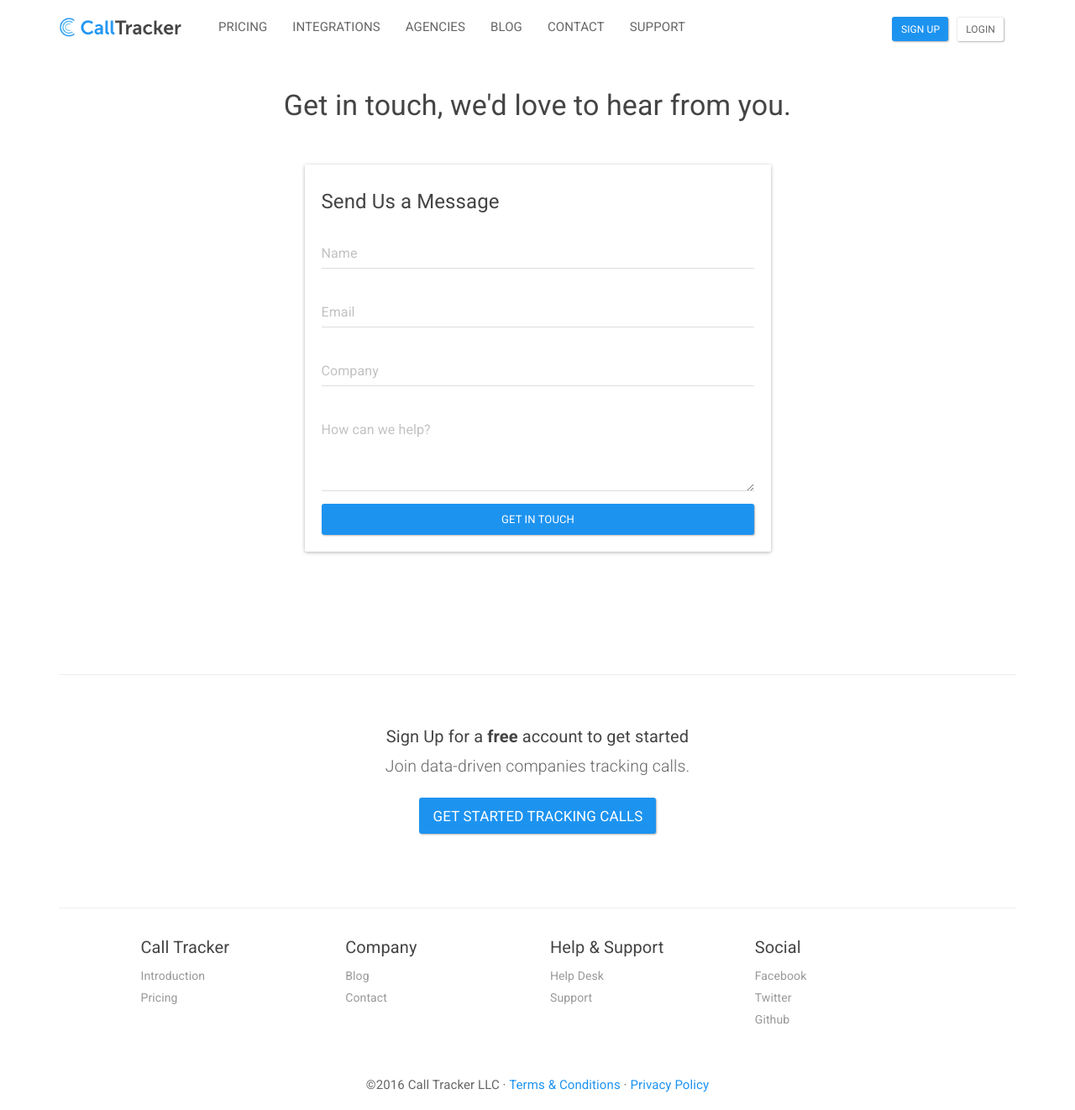
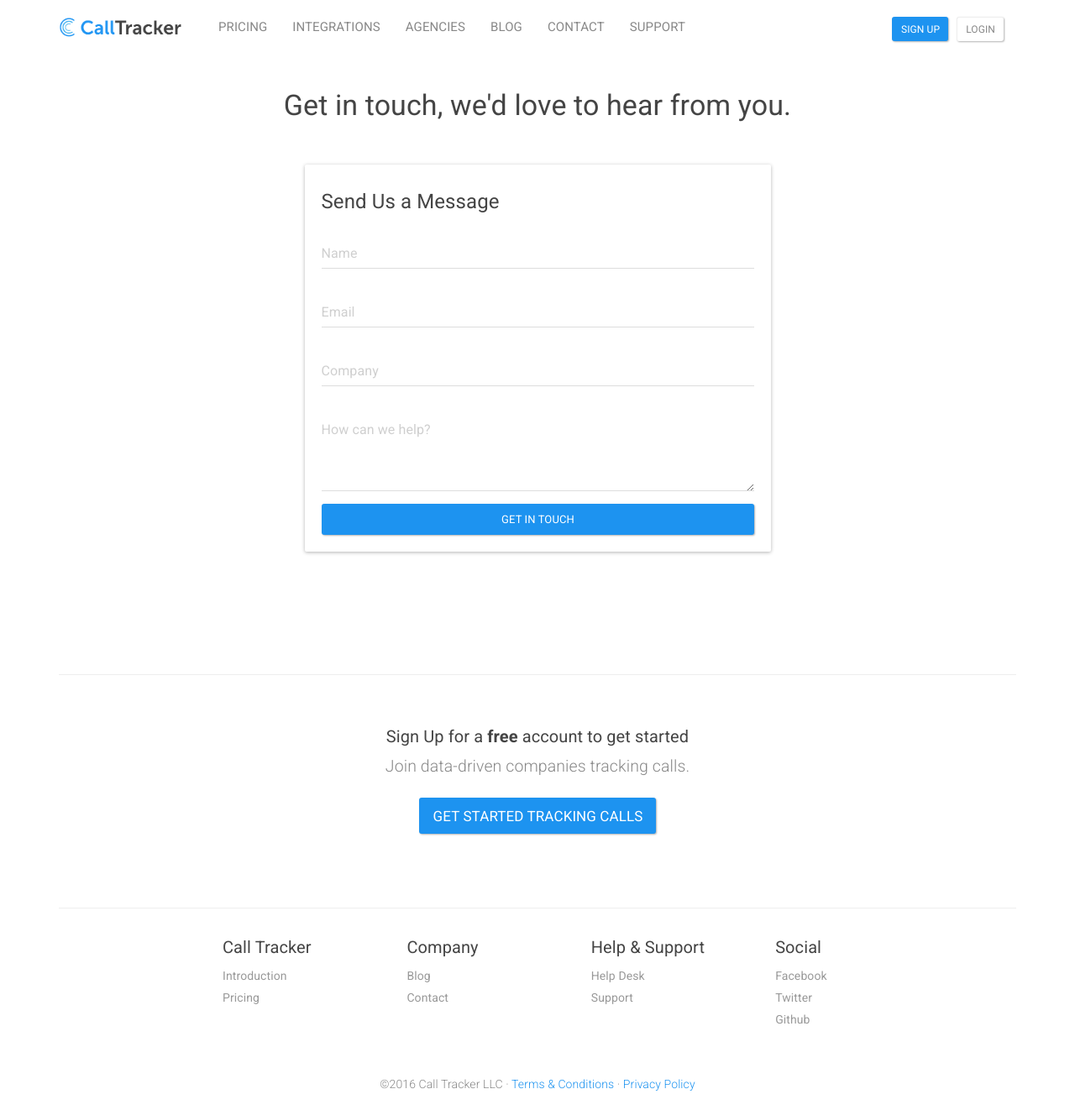
Before and after one commit to sumonst21/calltrackerio-site, a Jekyll site: the page built from contact.html, in a window 1280 px wide. Shown: the whole page at 84% size. Built offline with Jekyll 4.4.1, drawn with Linux system fonts in a browser that asks for light colours.

Commit message:
adjust font color

```diff
--- a/_includes/footer.html
+++ b/_includes/footer.html
@@ -12,7 +12,7 @@
 	<div class="container">
 		<hr>
 		<div class="row">
-			<div class="col-md-10 col-md-offset-1">
+			<div class="col-md-9 col-md-offset-2">
 				<div class="row m-b-20">
 					<div class="col-md-3">
 						<h5>Call Tracker</h5>
@@ -48,7 +48,7 @@
 			</div>
 		</div>
 		<div class="row m-t-20">
-			<div class="col-md-12 text-center">
+			<div class="col-md-12 text-center license-terms">
 				<p>&copy;{{ site.time | date: '%Y' }} {{ site.name }} LLC &middot; <a href="/terms">Terms & Conditions</a> &middot; <a href="/privacy">Privacy Policy</a></p>
 			</div>
 		</div>
--- a/css/bootstrap/_variables.scss
+++ b/css/bootstrap/_variables.scss
@@ -10,7 +10,7 @@
 $gray-base:              #000;
 $gray-darker:            lighten($gray-base, 13.5%); // #222
 $gray-dark:              #212121;
-$gray:                   #666;
+$gray:                   #888;
 $gray-light:             #bbb;
 $gray-lighter:           lighten($gray-base, 93.5%); // #eee
 
--- a/css/style.scss
+++ b/css/style.scss
@@ -108,6 +108,11 @@
 }
 .footer-link-list a {
   color: #999;
+}
+
+.license-terms {
+  font-size: 14px;
+  font-weight: 300;
 }
 // Pricing Styles
 .price {
```
